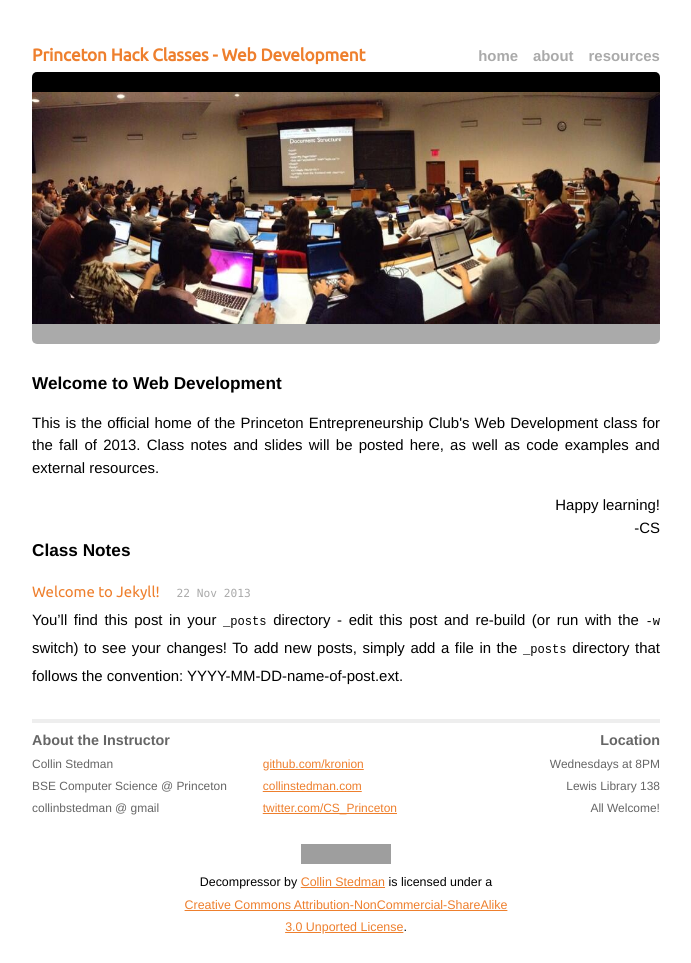
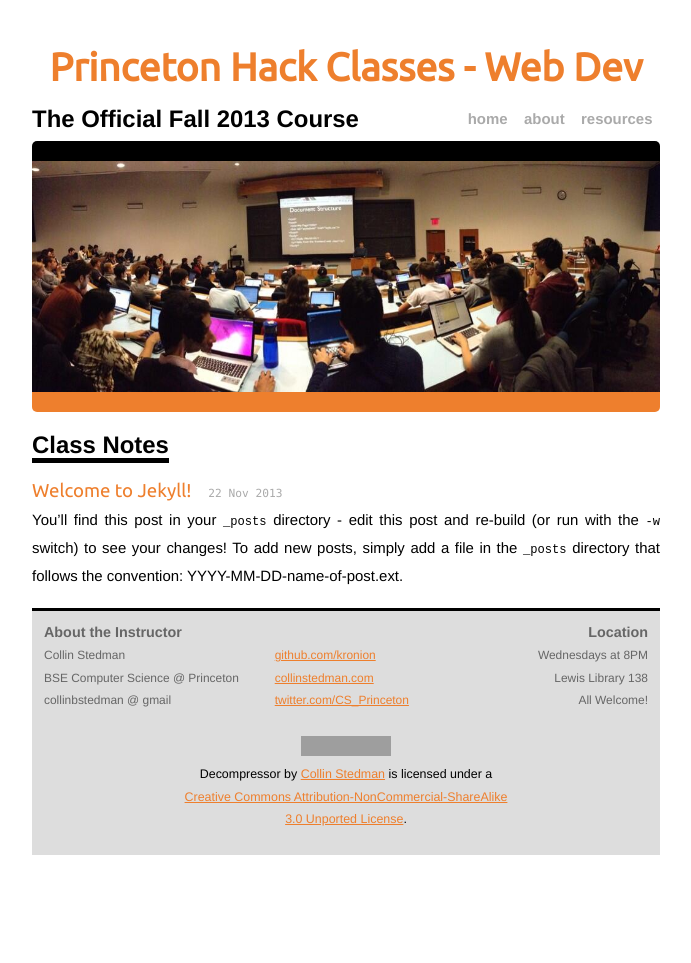
Before and after one commit to kronion/kronion.github.io, a Jekyll site: the page built from index.html, in a window 1280 px wide. Shown: the whole page, without its empty margins (294-985 px from the left). Built offline with Jekyll 4.4.1, drawn with Linux system fonts in a browser that asks for light colours; Markdown is read by kramdown in place of the engine named in the settings; grey boxes are pictures that could not be loaded.

Commit message:
Added resources, many style changes

```diff
--- a/_config.yml
+++ b/_config.yml
@@ -1,3 +1,3 @@
-name: Princeton Hack Classes - Web Development
+name: Princeton Hack Classes - Web Dev
 markdown: redcarpet
 pygments: true
--- a/_layouts/default.html
+++ b/_layouts/default.html
@@ -18,13 +18,15 @@
         <div class="site">
           <div class="header">
             <h1 class="title"><a href="/">{{ site.name }}</a></h1>
-            <a class="extra" href="/resources">resources</a>
+            <h3 id="subheader">The Official Fall 2013 Course</h3>
+            <a class="extra" href="/resources.html">resources</a>
             <a class="extra" href="/about">about</a>
             <a class="extra" href="/">home</a>
           </div>
 
           {{ content }}
 
+          <div id="wrapper">
             <div class="footer">
               <div>
                 <h5 class="about">About the Instructor</h5>
@@ -55,5 +57,6 @@
           <div id=license>
             <a rel="license" href="http://creativecommons.org/licenses/by-nc-sa/3.0/deed.en_US"><img alt="Creative Commons License" style="border-width:0" src="http://i.creativecommons.org/l/by-nc-sa/3.0/80x15.png" /></a><br /><span xmlns:dct="http://purl.org/dc/terms/" property="dct:title">Decompressor</span> by <a xmlns:cc="http://creativecommons.org/ns#" href="kronion.github.io" property="cc:attributionName" rel="cc:attributionURL">Collin Stedman</a> is licensed under a <a rel="license" href="http://creativecommons.org/licenses/by-nc-sa/3.0/deed.en_US">Creative Commons Attribution-NonCommercial-ShareAlike 3.0 Unported License</a>.
           </div>
+        </div>
     </body>
 </html>
--- a/_layouts/post.html
+++ b/_layouts/post.html
@@ -1,7 +1,7 @@
 ---
 layout: default
 ---
-<h2>{{ page.title }}</h2>
+<h2 id="page_title">{{ page.title }}</h2>
 <p class="meta">{{ page.date | date_to_string }}</p>
 
 <div class="post">
--- a/css/main.css
+++ b/css/main.css
@@ -20,9 +20,7 @@ body {
 }
 
 h1, h2, h3, h4, h5, h6 {
-  font-size: 115%; }
-
-h1 { margin-bottom: 1em; }
+  font-size: 160%; }
 
 a {
   color: #00a;
@@ -44,25 +42,26 @@ a:visited { color: #a0a; }
 #banner_image {
   width: 42em;
   max-width: 900px;
-  margin-bottom: 1.5em;
+  margin-bottom: 1em;
   border-top: 20px solid #000;
-  border-bottom: 20px solid #aaa;
+  border-bottom: 20px solid #ee7f2d;
   border-radius: 5px;
 }
 
-#intro {
-  margin-bottom: 1em;
+.section_header {
+  border-bottom: 5px solid #000;
+  display: inline;
 }
 
 .posts {
   list-style-type: none;
-  margin-bottom: 2em;
 }
 
 .posts a {
   font-family: Ubuntu, Helvetica Neue, Helvetica, Arial, sans-serif;
   text-decoration: none;
   color: #ee7f2d;
+  font-size: 125%;
 }
 
 .posts a:hover {
@@ -71,6 +70,9 @@ a:visited { color: #a0a; }
 
 .posts li {
   line-height: 1.75em;
+  padding-top: 1.25em;
+  padding-bottom: 1.25em;
+  border-bottom: 2px solid #000;
 }
 
 .posts span {
@@ -78,6 +80,53 @@ a:visited { color: #a0a; }
   font-family: Monaco, "Courier New", monospace;
   font-size: 75%;
   margin-left: 1.5em;
+}
+
+/*****************************************************************************/
+/*
+/* Resources
+/*
+/*****************************************************************************/
+
+#resources {
+  padding-top: 1.5em;
+  border-top: 20px solid #000;
+  border-radius: 5px;
+  border-radius-bottom: 5px;
+}
+
+#resources a {
+  font-family: Ubuntu, Helvetica Neue, Helvetica, Arial, sans-serif;
+  text-decoration: none;
+  color: #ee7f2d;
+  font-size: 125%;
+}
+
+#resources a:hover {
+  color: #000;
+}
+
+#resources p > a {
+  font-size: 100%;
+}
+
+#resources ul {
+  list-style-type: none;
+}
+
+#resources li {
+  line-height: 1.75em;
+  padding-top: 1.25em;
+  padding-bottom: 1.25em;
+  border-bottom: 2px solid #000;
+}
+
+#resources li:last-child {
+  border-bottom: 0px;
+}
+
+.last {
+  border-bottom: 2px solid #000 !important;
 }
 
 /*****************************************************************************/
@@ -94,15 +143,19 @@ a:visited { color: #a0a; }
   line-height: 1.5em;
 }
 
+.header {
+  margin-bottom: 3.5em;
+}
+
 .header a {
   font-weight: bold;
   text-decoration: none;
 }
 
 .title {
-  display: inline-block;
+  text-align: center;
   margin-bottom: 0.5em;
-  font: 17px Ubuntu, Helvetica Neue, Helvetica, Arial, sans-serif;
+  font: 39px Ubuntu, Helvetica Neue, Helvetica, Arial, sans-serif;
 }
 
 .title a {
@@ -113,9 +166,16 @@ a:visited { color: #a0a; }
   color: #000;
 }
 
+#subheader {
+  display: inline;
+  float: left;
+  margin-bottom: 0.4em;
+}
+
 .header a.extra {
   color: #aaa;
-  margin-left: 1em;
+  margin-left: 0.6em;
+  margin-right: 0.5em;
   float: right;
 }
 
@@ -127,13 +187,16 @@ a:visited { color: #a0a; }
   color: #aaa;
 }
 
+#wrapper {
+  background-color: #ddd;
+  border-top: 1px solid black;
+}
+
 .footer {
   font-size: 80%;
   color: #666;
-  border-top: 4px solid #eee;
-  padding-top: 0.5em;
-  padding-bottom: 2em;
-  margin-top: 2em;
+  border-top: 4px solid #ddd;
+  padding: 0.5em 1em 2em 1em;
   overflow: hidden;
 }
 
@@ -187,6 +250,20 @@ a:visited { color: #a0a; }
 /*
 /*****************************************************************************/
 
+#page_title {
+  padding-top: 1em;
+  margin-bottom: 0.3em;
+  border-top: 20px solid #000;
+  border-radius: 5px;
+  color: #ee7f2d;
+}
+
+.post {
+  padding-top: 1em;
+  padding-bottom: 1em;
+  border-bottom: 2px solid #000;
+}
+
 /* standard */
 .post pre {
   border: 1px solid #ddd;
--- a/index.html
+++ b/index.html
@@ -1,16 +1,11 @@
 ---
 layout: default
-title: Princeton Hack Classes - Web Development
+title: Princeton Hack Classes - Web Dev
 ---
 
 <div id="home">
   <img id="banner_image" src="{{ site.url }}/assets/images/web_dev_class.jpg"/>
-  <h1>Welcome to Web Development</h1>
-  <p id="intro">
-    This is the official home of the Princeton Entrepreneurship Club's Web Development class for the fall of 2013. Class notes and slides will be posted here, as well as code examples and external resources.
-  </p>
-  <p style="text-align: right">Happy learning!<br />-CS<br /></p>
-  <h1>Class Notes</h1>
+  <h1 class="section_header">Class Notes</h1>
   <ul class="posts">
     {% for post in site.posts %}
       <li>
```
Lines whose indentation alone changed are shown as unchanged.
